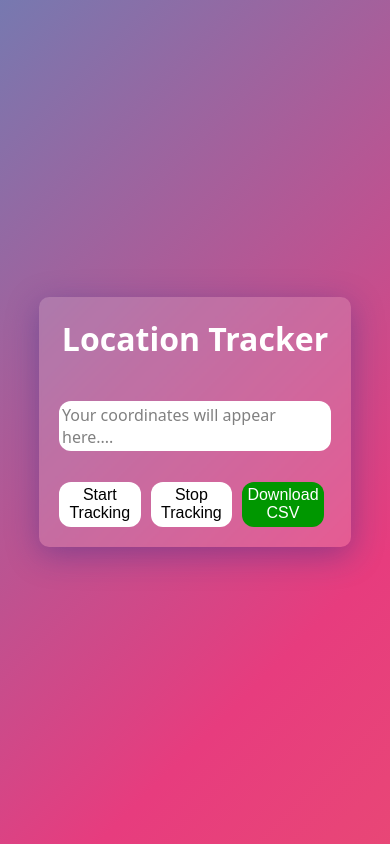
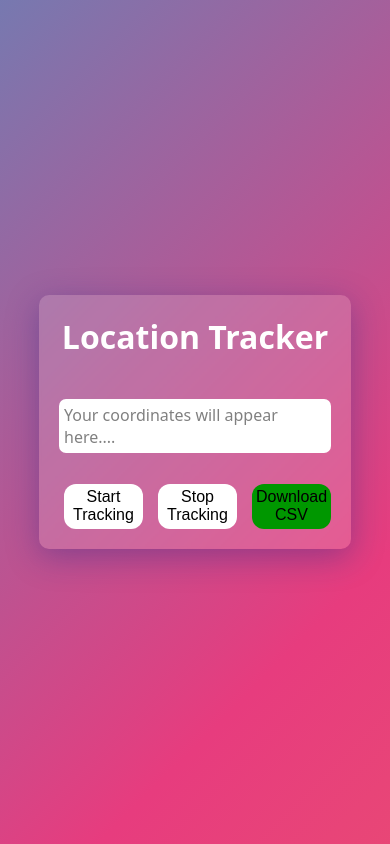
Before and after one commit to utsav0092/Hackathon_2024, a plain HTML site: page Location_tracker/index.html in a window 390 px wide. Drawn offline with Linux system fonts and the light colour scheme.

Commit message:
project commit

```diff
--- a/Location_tracker/index.html
+++ b/Location_tracker/index.html
@@ -15,7 +15,7 @@
         <div class="main-btn">
             <button class="btn" onclick="startTracking()">Start Tracking</button>
             <button class="btn" onclick="stopTracking()">Stop Tracking</button>
-            <button class="btn CSV" onclick="downloadCSV()">Download CSV</button>
+            <button class="btn CSV" onclick="downloadCSV()"><a href="#">Download CSV</a></button>
         </div>
     </div>
 
--- a/Location_tracker/style.css
+++ b/Location_tracker/style.css
@@ -45,7 +45,6 @@ html {
     backdrop-filter: blur(1.5px);
     -webkit-backdrop-filter: blur(1.5px);
     border-radius: 10px;
-    /* border: 1px solid rgba(255, 255, 255, 0.18); */
     border: none;
     color: white;
 }
@@ -81,6 +80,12 @@ html {
     transition: 0.3s ease;
     font-weight: 500;
     font-size: 14px;
+    margin-left: 5px;
+}
+
+.btn>a {
+    text-decoration: none;
+    color: black;
 }
 
 .btn:hover {
@@ -111,6 +116,8 @@ html {
         height: 30%;
         margin-top: 21px;
         margin-bottom: 31px;
+        border-radius: 7px;
+        padding: 5px;
     }
 
     .main-btn {
```
